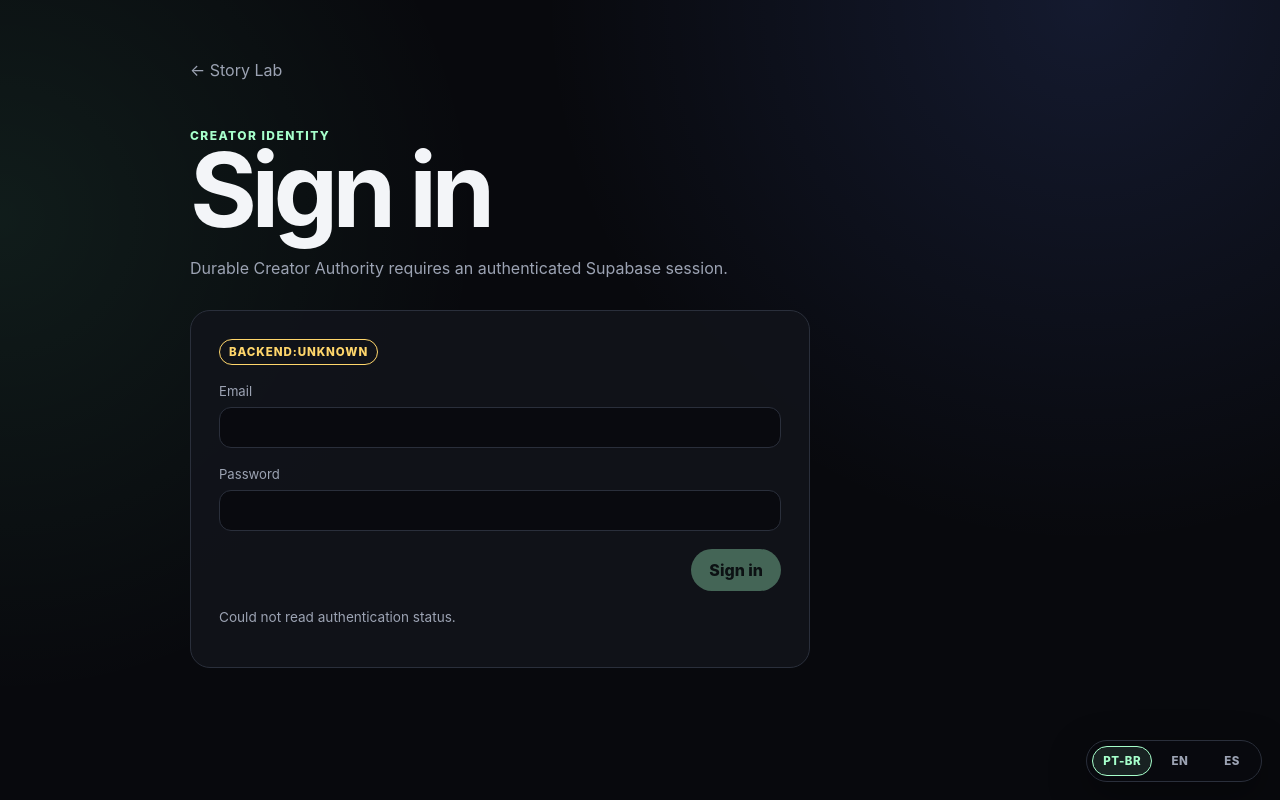
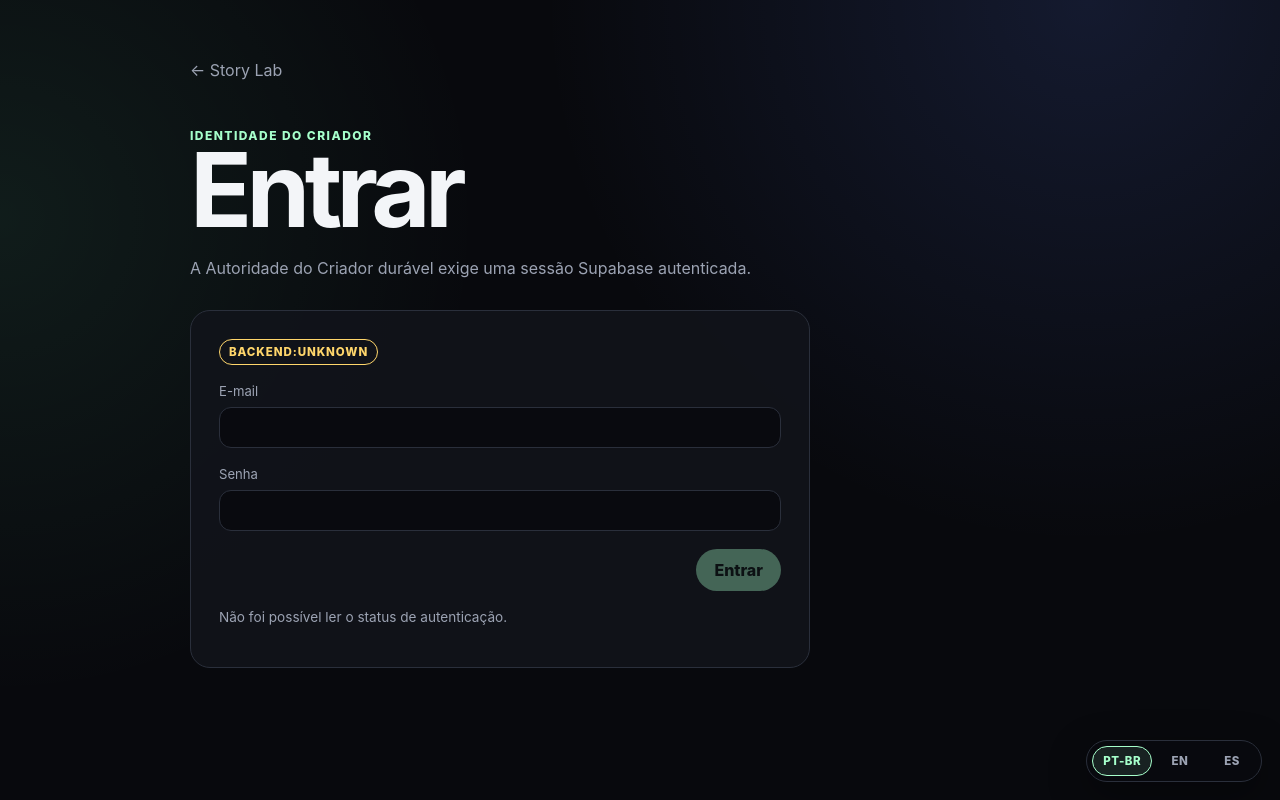
Before and after one commit to tehknesolutions/tehkne-storyforge, a Next.js app in the folder apps/story-lab/: page /login in a window 1280 px wide. Built offline with nearby package versions, Linux system fonts and the light colour scheme; no server answers.

Commit message:
feat(i18n): localize Creator login

```diff
--- a/apps/story-lab/app/login/page.tsx
+++ b/apps/story-lab/app/login/page.tsx
@@ -1,18 +1,21 @@
 "use client";
 
 import { useEffect, useState } from "react";
+import { useI18n } from "../i18n";
 
 export default function LoginPage() {
+  const { t } = useI18n();
   const [backend, setBackend] = useState<"UNKNOWN" | "EPHEMERAL" | "DURABLE">(
     "UNKNOWN"
   );
   const [signupEnabled, setSignupEnabled] = useState(false);
   const [email, setEmail] = useState("");
   const [password, setPassword] = useState("");
-  const [message, setMessage] = useState("Checking backend…");
+  const [message, setMessage] = useState("");
   const [busy, setBusy] = useState(false);
 
   useEffect(() => {
+    setMessage(t("login.checking"));
     void fetch("/api/auth/status", { cache: "no-store" })
       .then((response) => response.json())
       .then((data) => {
@@ -21,17 +24,17 @@ export default function LoginPage() {
         setMessage(
           data.backend === "DURABLE"
             ? data.authenticated
-              ? "A session is already active."
-              : "Durable authentication is available."
-            : "Supabase is not configured. Story Lab is running in preview mode."
+              ? t("login.sessionActive")
+              : t("login.durableAvailable")
+            : t("login.previewMode")
         );
       })
-      .catch(() => setMessage("Could not read authentication status."));
-  }, []);
+      .catch(() => setMessage(t("login.statusError")));
+  }, [t]);
 
   async function submit(mode: "sign-in" | "sign-up") {
     setBusy(true);
-    setMessage(mode === "sign-in" ? "Signing in…" : "Creating account…");
+    setMessage(mode === "sign-in" ? t("login.signingIn") : t("login.creating"));
 
     try {
       const response = await fetch(`/api/auth/${mode}`, {
@@ -42,7 +45,7 @@ export default function LoginPage() {
       const data = await response.json();
 
       if (!response.ok) {
-        setMessage(data.message ?? data.error ?? "Authentication failed.");
+        setMessage(data.message ?? t("login.failed"));
         return;
       }
 
@@ -53,8 +56,8 @@ export default function LoginPage() {
 
       setMessage(
         data.sessionCreated
-          ? "Account created and session started."
-          : "Account created. Check your email if confirmation is required."
+          ? t("login.createdSession")
+          : t("login.createdConfirm")
       );
     } finally {
       setBusy(false);
@@ -63,22 +66,18 @@ export default function LoginPage() {
 
   return (
     <main className="review-shell">
-      <a className="back-link" href="/">← Story Lab</a>
-      <div className="eyebrow">CREATOR IDENTITY</div>
-      <h1>Sign in</h1>
-      <p className="muted review-intro">
-        Durable Creator Authority requires an authenticated Supabase session.
-      </p>
+      <a className="back-link" href="/">{t("common.back")}</a>
+      <div className="eyebrow">{t("login.eyebrow")}</div>
+      <h1>{t("login.title")}</h1>
+      <p className="muted review-intro">{t("login.body")}</p>
 
       <article className="review-card auth-card">
-        <span
-          className={`status ${backend === "DURABLE" ? "canon" : "candidate"}`}
-        >
+        <span className={`status ${backend === "DURABLE" ? "canon" : "candidate"}`}>
           BACKEND:{backend}
         </span>
 
         <label className="provider-token-field">
-          <span>Email</span>
+          <span>{t("login.email")}</span>
           <input
             type="email"
             value={email}
@@ -88,7 +87,7 @@ export default function LoginPage() {
         </label>
 
         <label className="provider-token-field">
-          <span>Password</span>
+          <span>{t("login.password")}</span>
           <input
             type="password"
             value={password}
@@ -105,7 +104,7 @@ export default function LoginPage() {
               disabled={busy || backend !== "DURABLE"}
               onClick={() => submit("sign-up")}
             >
-              Create account
+              {t("login.create")}
             </button>
           ) : null}
 
@@ -114,7 +113,7 @@ export default function LoginPage() {
             disabled={busy || backend !== "DURABLE" || !email || password.length < 8}
             onClick={() => submit("sign-in")}
           >
-            Sign in
+            {t("login.signIn")}
           </button>
         </div>
 
```
